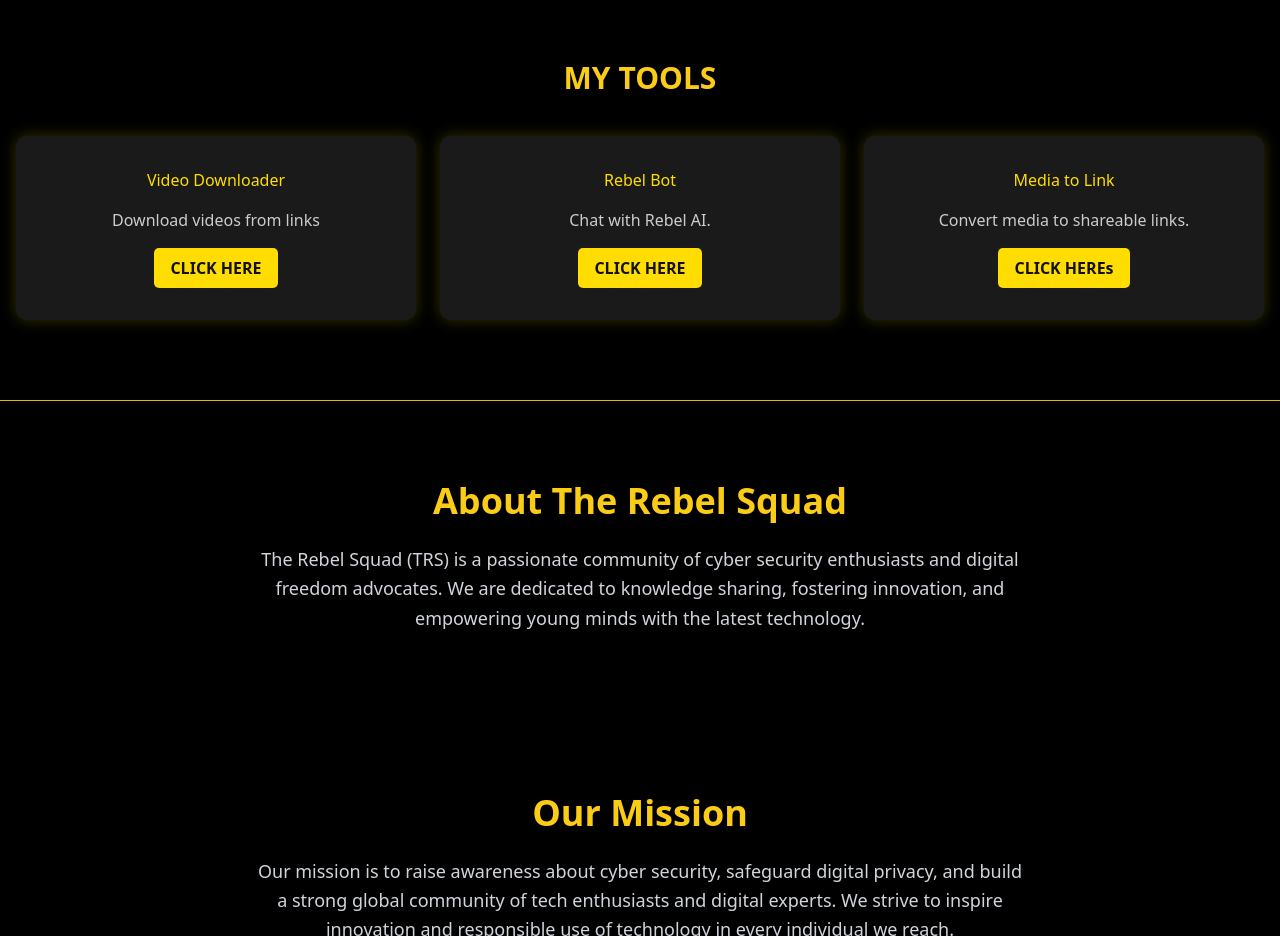
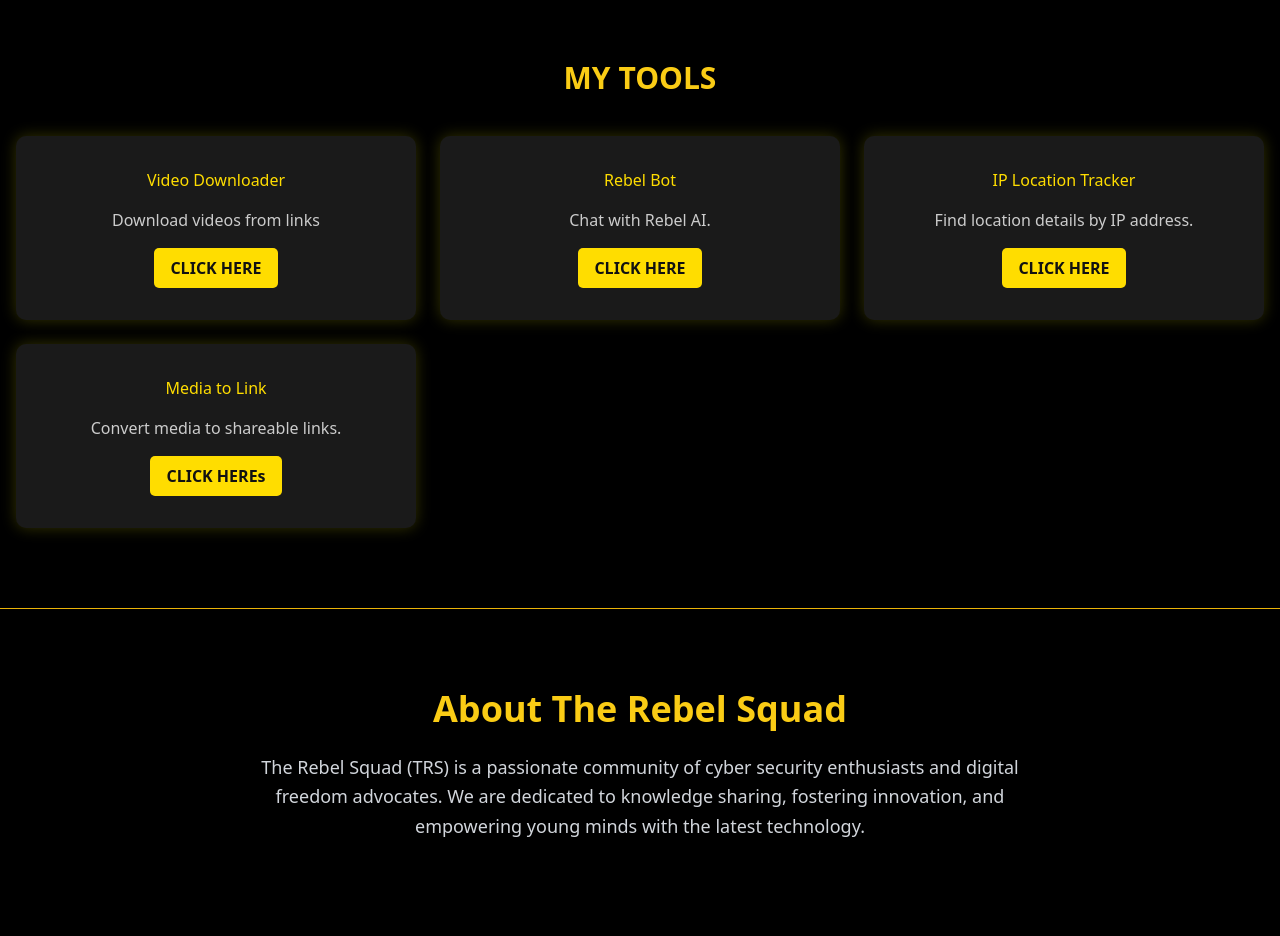
Before and after one commit to THE-REBEL-SQUAD/the.rebel.squad-trs, a website: page public/index.html in a window 1280 px wide. Shown: the part 820-1756 px from the top of the page. Drawn offline with nearby package versions, Linux system fonts and the light colour scheme.

Commit message:
Add files via upload

```diff
--- a/public/index.html
+++ b/public/index.html
@@ -98,6 +98,12 @@
       <a href="https://the-rebel-squad-trs.vercel.app/rebel_bot
 ">CLICK HERE</a>
     </div>
+    <div class="card">
+  <h3>IP Location Tracker</h3>
+  <p>Find location details by IP address.</p>
+  <a href="https://the-rebel-squad-trs.vercel.app/locatoin_tracker">CLICK HERE</a>
+</div>
+
     <div class="card">
       <h3>Media to Link</h3>
       <p>Convert media to shareable links.</p>
```
